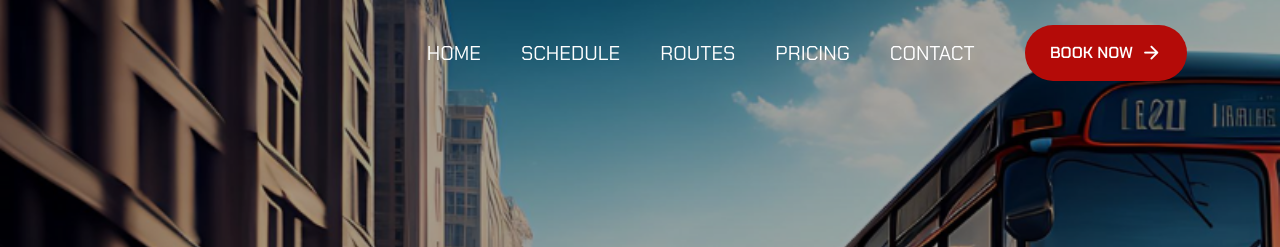
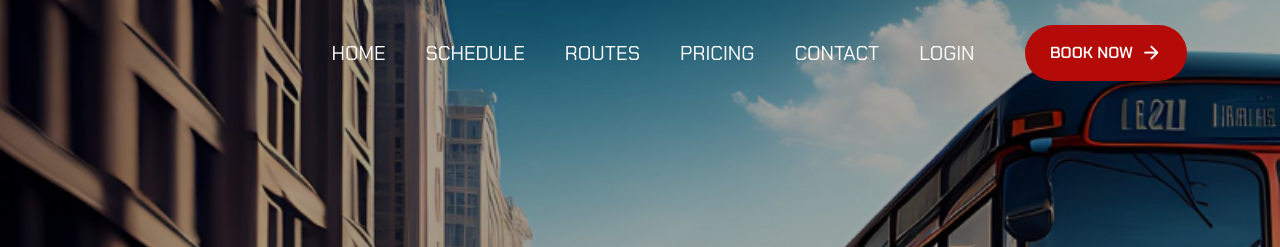
Before and after one commit to ashishthakur58/transportation, a plain HTML site: page index.html in a window 1280 px wide. Shown: the top 247 px of the page. Drawn offline with nearby package versions, Linux system fonts and the light colour scheme.

Commit message:
Update index.html

```diff
--- a/index.html
+++ b/index.html
@@ -75,6 +75,9 @@
 
           <li>
             <a href="#Contact" class="navbar-link">Contact</a>
+          </li>
+          <li>
+            <a href="login.html" class="navbar-link">Login</a>
           </li>
 
         </ul>
```
